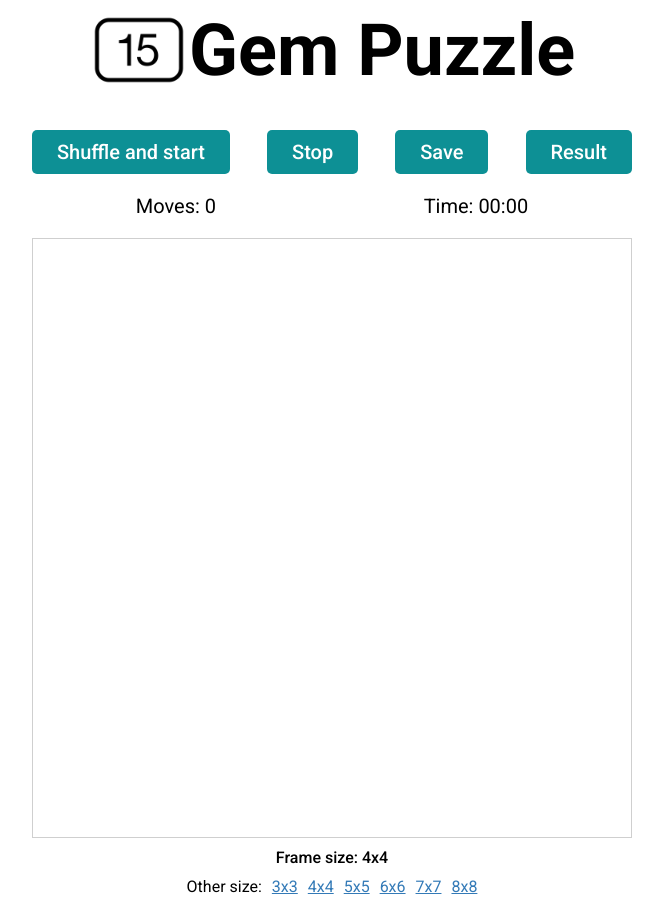
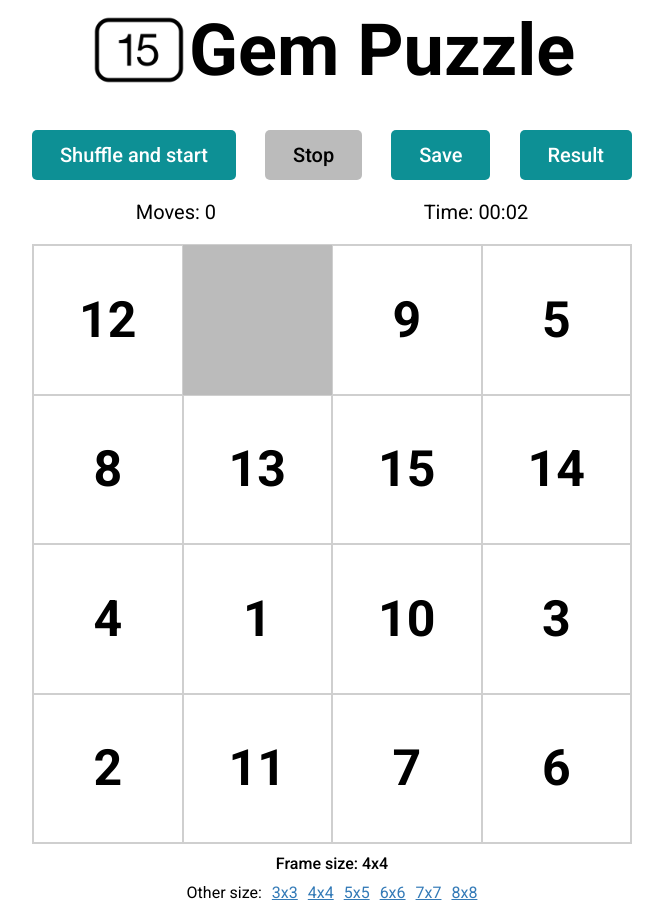
Before and after one commit to makshorror/puzzle-codejam, a React (Create React App) app in the folder codejam-puzzle/: page / in a window 1280 px wide. Both pictures are taken after a click on the button "Shuffle and start". Shown: the whole page, without its empty margins (308-971 px from the left). Built offline with nearby package versions, Linux system fonts and the light colour scheme.

Commit message:
feat: add size fn and timer

```diff
--- a/codejam-puzzle/public/index.html
+++ b/codejam-puzzle/public/index.html
@@ -14,7 +14,7 @@
       manifest.json provides metadata used when your web app is installed on a
       user's mobile device or desktop. See https://developers.google.com/web/fundamentals/web-app-manifest/
     -->
-    <link rel="manifest" href="%PUBLIC_URL%/manifest.json" />
+<!--    <link rel="manifest" href="%PUBLIC_URL%/manifest.json" />-->
     <!--
       Notice the use of %PUBLIC_URL% in the tags above.
       It will be replaced with the URL of the `public` folder during the build.
--- a/codejam-puzzle/src/components/Game.jsx
+++ b/codejam-puzzle/src/components/Game.jsx
@@ -1,46 +1,158 @@
-import React, {useState} from 'react';
+import React, {useEffect, useState} from 'react';
 
-let time = '00:00'
+let id = 16;
 
-let id = 0;
+let gemArr = [];
+
+let style = {gridTemplateColumns: '1fr 1fr 1fr 1fr'}
+
+let fontSize = {fontSize: '50px'}
+
+let activeBtn = {}
+
+let anim = {}
+
+createRandom(id)
+
+function createRandom(x){
+    gemArr = []
+    while (gemArr.length < x) {
+        let random = Math.floor(Math.random()*x)
+        if(gemArr.indexOf(random) > -1) continue;
+        gemArr[gemArr.length] = random;
+
+    }
+    let index = gemArr.indexOf(0)
+    gemArr.splice(index, 1, '')
+}
+
 
 function Game (){
+    const createBlocks = () => {
+        let items = [];
+        for(let i=0;i< gemArr.length;i++){
+
+            if (gemArr[i] === ''){
+                items.push(<div key={gemArr[i]} className={'empty'}>{gemArr[i]}</div>)
+            } else {
+                items.push(<div key={gemArr[i]} className={'gem'} style={fontSize}>{gemArr[i]}</div>)
+            }
+        }
+        return items
+    }
     let [moves, setMoves] = useState(0);
     let [sizes, setSize] = useState('4x4');
+    let [gems, setGems] = useState('')
+    let [run, setRun] = useState('00:00')
+    let [flag, setFlag] = useState(false)
+    let min = 0
+    let sec = 0
+    let interval;
+
+    function stopWatch(x){
+        setFlag(flag = x)
+        setRun(run = '00:00')
+        if (flag === false){
+            setFlag(flag = true)
+            interval = setInterval(()=>{
+                sec += 1;
+                if (sec === 60){
+                    sec = 0;
+                    min += 1;
+                }
+                if (sec < 10 && min < 10){
+                    setRun(run = '0' + min + ':0' + sec)
+                } else if ((sec >= 10 && min < 10)){
+                    setRun(run = '0' + min + ':' + sec)
+                } else if((sec >= 10 && min >= 10)){
+                    setRun(run = min + ':' + sec)
+                }
+
+            }, 1000)
+        } else if(flag === true){
+            setFlag(flag = false)
+        }
+
+
+    }
+
+    function stop(){
+        stopWatch(true)
+    }
     function x3(){
         setSize(sizes = '3x3')
         id = 3 * 3;
+        createRandom(id)
+        style={gridTemplateColumns: '1fr 1fr 1fr'}
     }
     function x4(){
         setSize(sizes = '4x4')
         id = 4 * 4;
+        createRandom(id)
+        style={gridTemplateColumns: '1fr 1fr 1fr 1fr'}
     }
     function x5(){
         setSize(sizes = '5x5')
         id = 5 * 5;
+        createRandom(id)
+        style={gridTemplateColumns: '1fr 1fr 1fr 1fr 1fr'}
     }
     function x6(){
         setSize(sizes = '6x6')
         id = 6 * 6;
+        createRandom(id)
+        style={gridTemplateColumns: '1fr 1fr 1fr 1fr 1fr 1fr'}
+
     }
     function x7(){
         setSize(sizes = '7x7')
         id = 7 * 7;
+        createRandom(id)
+        style={gridTemplateColumns: '1fr 1fr 1fr 1fr 1fr 1fr 1fr'}
+        fontSize = {fontSize: '40px'}
     }
     function x8(){
         setSize(sizes = '8x8')
         id = 8 * 8;
+        createRandom(id)
+        style={gridTemplateColumns: '1fr 1fr 1fr 1fr 1fr 1fr 1fr 1fr'}
+        fontSize = {fontSize: '30px'}
     }
+
+function shuffle(){
+    if (id === 9){
+        x3()
+    }
+    if (id === 16){
+        x4()
+    }
+    if (id === 25){
+        x5()
+    }
+    if (id === 36){
+        x6()
+    }
+    if (id === 49){
+        x7()
+    }
+    if (id === 64){
+        x8()
+    }
+    activeBtn = {backgroundColor: '#bbbbbb', color: 'black'}
+    anim = {animation: 'none'}
+    setGems(gems = createBlocks())
+    stopWatch(false)
+}
 
 
     return (
         <div>
             <div className="buttons-container">
                 <div className="btn-wrapper">
-                    <button id="shuffle">
+                    <button id="shuffle" style={anim} onClick={shuffle}>
                         Shuffle and start
                     </button>
-                    <button id="stop">
+                    <button id="stop" style={activeBtn} onClick={stop}>
                         Stop
                     </button>
                     <button id="save">
@@ -57,13 +169,13 @@ function Game (){
                     Moves: {moves}
                 </p>
                 <p className="time">
-                    Time: {time}
+                    Time: {run}
                 </p>
             </div>
 
             <div className="gem-wrapper">
-                <div className="gems">
-
+                <div className="gems" style={style}>
+                    {gems}
                 </div>
 
             </div>
--- a/codejam-puzzle/src/style/App.css
+++ b/codejam-puzzle/src/style/App.css
@@ -36,15 +36,35 @@
   font-size: 20px;
   font-weight: 500;
   background-color: #0D9095;
-  border: none;
+  border: 3px solid rgba(234, 156, 255, 0);
   border-radius: 5px;
   color: white;
   transition: 0.25s;
 }
 .buttons-container .btn-wrapper button:hover {
-  color: #F03827;
+  color: #ea9cff;
   background-color: #088285;
   cursor: pointer;
+  border: 3px solid rgb(234, 156, 255);
+}
+.buttons-container .btn-wrapper button:active {
+  color: #088285;
+  background-color: #ea9cff;
+}
+.buttons-container .btn-wrapper #shuffle {
+  animation: border 1s infinite;
+}
+@keyframes border {
+  0% {
+    border: 3px solid rgba(234, 156, 255, 0);
+  }
+  50% {
+    color: #ea9cff;
+    border: 3px solid rgb(234, 156, 255);
+  }
+  100% {
+    border: 3px solid rgba(234, 156, 255, 0);
+  }
 }
 .buttons-container .btn-wrapper .active {
   padding: 10px 25px;
--- a/codejam-puzzle/src/style/App.scss
+++ b/codejam-puzzle/src/style/App.scss
@@ -38,15 +38,39 @@
       font-size: 20px;
       font-weight: 500;
       background-color: #0D9095;
-      border: none;
+      border: 3px solid rgba(234, 156, 255, 0);
       border-radius: 5px;
       color: white;
       transition: .25s;
     }
     button:hover{
-      color: #F03827;
+      color: #ea9cff;
       background-color: #088285;
       cursor: pointer;
+      border: 3px solid rgb(234, 156, 255);
+    }
+    button:active{
+      color: #088285;
+      background-color: #ea9cff;
+    }
+    #shuffle {
+      animation: border 1s infinite;
+    }
+    @keyframes border {
+      0% {
+
+        border: 3px solid rgba(234, 156, 255, 0);
+      }
+
+      50%{
+        color: #ea9cff;
+        border: 3px solid rgb(234, 156, 255);
+      }
+
+      100% {
+        border: 3px solid rgba(234, 156, 255, 0);
+      }
+
     }
     .active{
       padding: 10px 25px;
```
Also changed, not shown: 1 other file (tests, documents, lock files or other folders).
